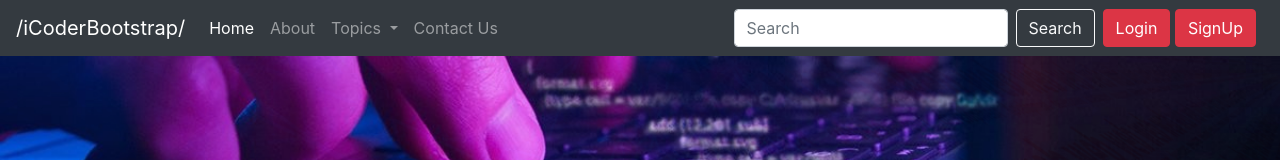
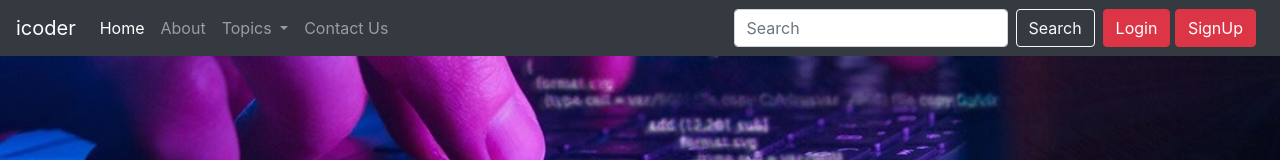
Before and after one commit to Sanjanayadav07/iCoderBootstrap, a plain HTML site: page index.html in a window 1280 px wide. Shown: the top 160 px of the page. Drawn offline with nearby package versions, Linux system fonts and the light colour scheme.

Commit message:
Update index.html

```diff
--- a/index.html
+++ b/index.html
@@ -15,7 +15,7 @@
 
 <body>
     <nav class="navbar navbar-expand-lg navbar-dark bg-dark">
-        <a class="navbar-brand" href="#">/iCoderBootstrap/</a>
+        <a class="navbar-brand" href="#">icoder</a>
         <button class="navbar-toggler" type="button" data-toggle="collapse" data-target="#navbarSupportedContent"
             aria-controls="navbarSupportedContent" aria-expanded="false" aria-label="Toggle navigation">
             <span class="navbar-toggler-icon"></span>
```
